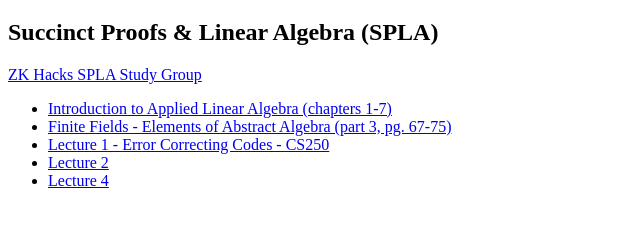
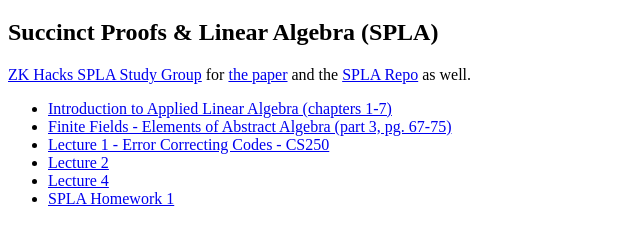
Before and after one commit to tzaffi/zlinks, a plain HTML site: page index.html in a window 1280 px wide. Shown: the part 61-306 px from the top of the page, without its empty margins (0-640 px from the left). Drawn offline with Linux system fonts and the light colour scheme.

Commit message:
add the SPLA paper and repo

```diff
--- a/index.html
+++ b/index.html
@@ -6,13 +6,15 @@
 <body>
   <h1>Zero Knowlege</h1>
   <h2>Succinct Proofs & Linear Algebra (SPLA)</h2>
-  <a href="https://zkhack.dev/study-group-spla/">ZK Hacks SPLA Study Group</a>
+  <a href="https://zkhack.dev/study-group-spla/">ZK Hacks SPLA Study Group</a> for <a href="https://angeris.github.io/papers/zk-linalg.pdf">the paper</a>
+  and the <a href="https://github.com/angeris/spla-repo">SPLA Repo</a> as well.
   <ul>
     <li><a href="https://web.stanford.edu/~boyd/vmls/vmls.pdf">Introduction to Applied Linear Algebra (chapters 1-7)</a></li>
     <li><a href="http://poincare.matf.bg.ac.rs/~zarkom/Book_Math_Clark_Elements_of_abstract_algebra%202.pdf">Finite Fields - Elements of Abstract Algebra (part 3, pg. 67-75)</a></li>
     <li><a href="https://web.stanford.edu/class/cs250/lectureNotes/Lecture1-compressed.pdf">Lecture 1 - Error Correcting Codes - CS250</a></li>
     <li><a href="https://web.stanford.edu/class/cs250/lectureNotes/Lecture2-compressed.pdf">Lecture 2</a></li>
     <li><a href="https://web.stanford.edu/class/cs250/lectureNotes/Lecture4-compressed.pdf">Lecture 4</a></li>
+    <li><a href="https://angeris.github.io/other/spla-2023/homework1.pdf">SPLA Homework 1</a></li>
   </ul>
 </body>
 </html>
```
